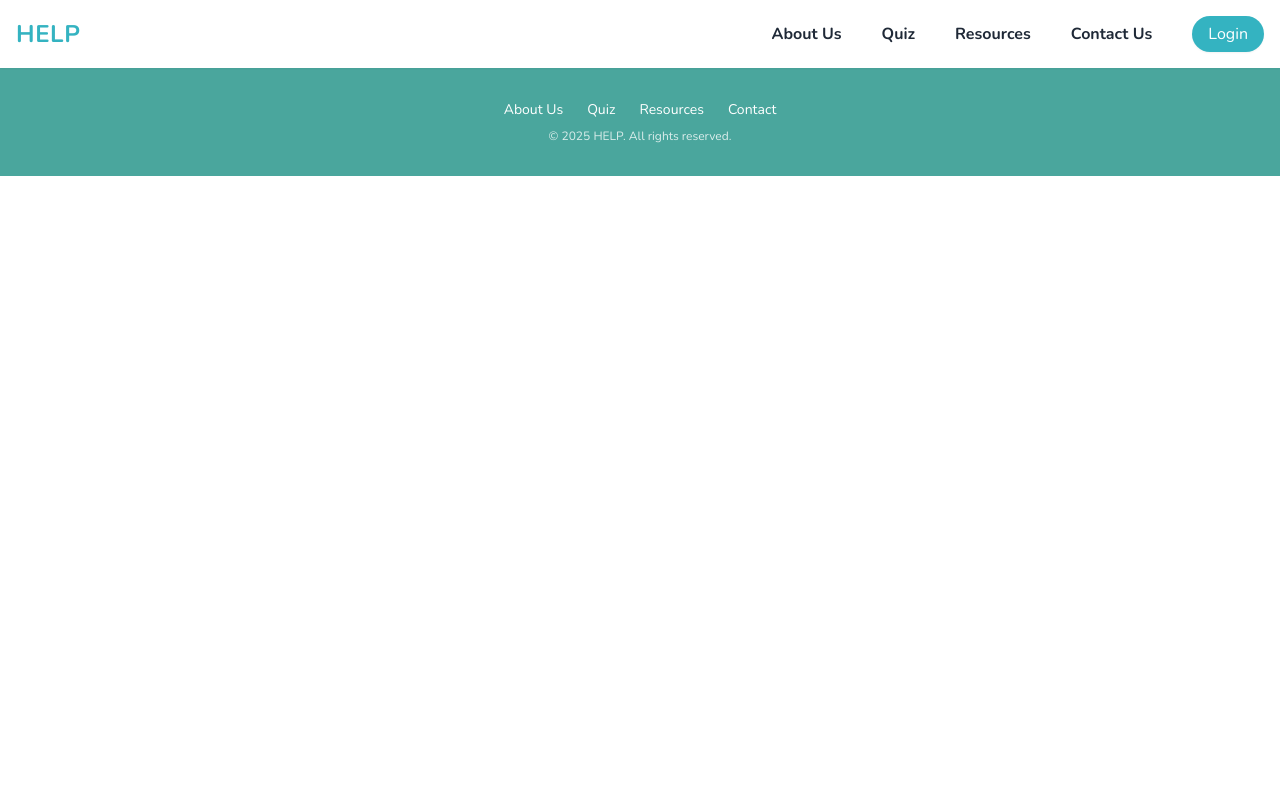
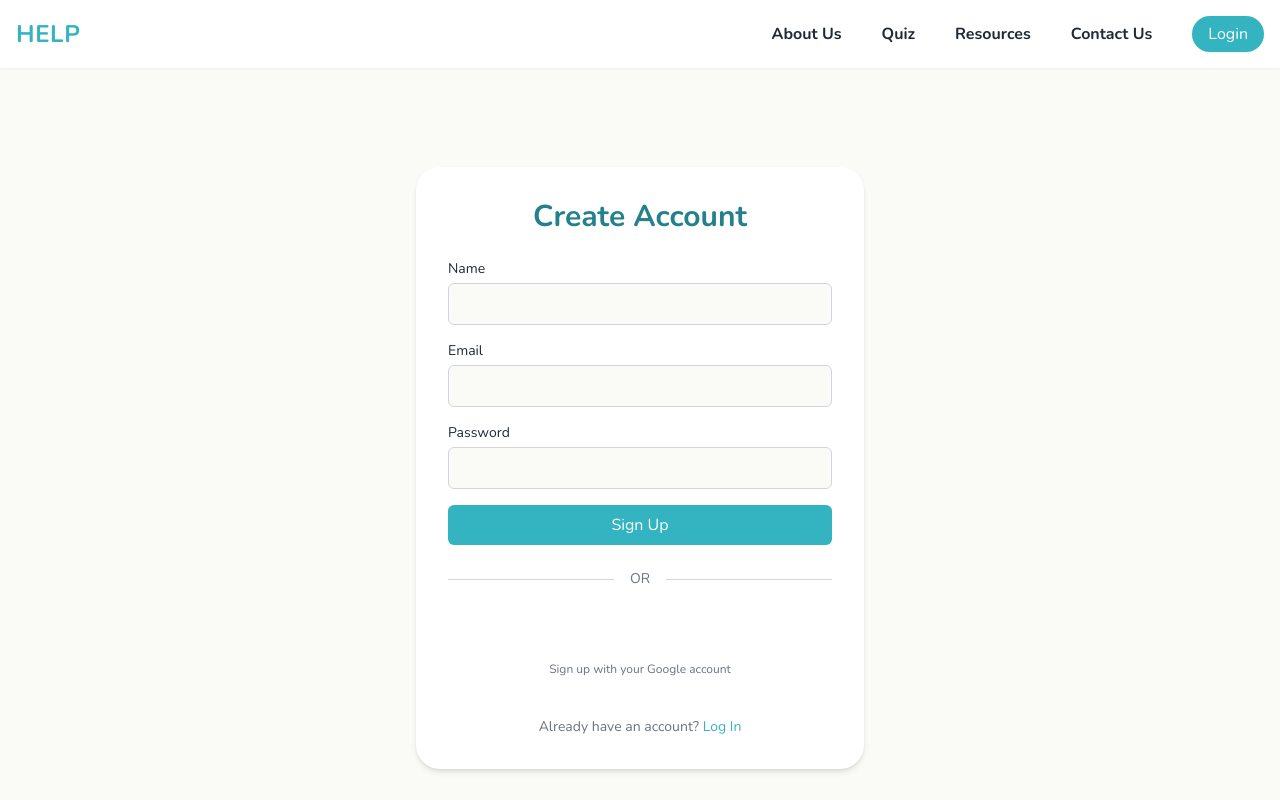
Before and after one commit to Tareq0377/GQ, a React (Vite) app in the folder client/: page /signup in a window 1280 px wide. Shown: the top 800 px of the page. Built offline with nearby package versions, Linux system fonts and the light colour scheme.

Commit message:
Signup Page and Login Page Updates

```diff
--- a/client/src/App.jsx
+++ b/client/src/App.jsx
@@ -4,6 +4,7 @@ import About from './pages/About';
 import Resources from "./pages/Resources";
 import Contact from './pages/Contact';
 import Login from './pages/Login';
+import Signup from './pages/Signup';
 import Quiz from './pages/Quiz';
 import Navbar from './components/Navbar';
 import Footer from './components/Footer';
@@ -18,6 +19,7 @@ function App() {
       <Routes>
       <Route path="/" element={<LandingPage />} />
         <Route path="/login" element={<Login />} />
+        <Route path="/signup" element={<Signup />} />
         <Route path="/about" element={<About />} />
         <Route path="/resources" element={<Resources />} />
         <Route path="/contact" element={<Contact />} />
--- a/client/src/pages/Login.jsx
+++ b/client/src/pages/Login.jsx
@@ -1,9 +1,11 @@
 import { useState } from 'react';
+import { useNavigate } from 'react-router-dom';
 import { GoogleLogin } from '@react-oauth/google';
 import { jwtDecode } from 'jwt-decode';
 import Input from '../components/Input';
 
 export default function Login() {
+  const navigate = useNavigate();
   const [form, setForm] = useState({ username: '', password: '' });
 
   const handleChange = (e) => {
@@ -12,14 +14,25 @@ export default function Login() {
 
   const handleFormLogin = (e) => {
     e.preventDefault();
-    console.log("Username:", form.username, "Password:", form.password);
-    // TODO: Replace with real authentication
+    const user = {
+      name: form.username,
+      email: `${form.username}@helpendoflife.org`,
+      role: "user"
+    };
+    localStorage.setItem("user", JSON.stringify(user));
+    window.location.href = "/quiz";
   };
 
   const handleGoogleLogin = (credentialResponse) => {
     const userInfo = jwtDecode(credentialResponse.credential);
-    localStorage.setItem("user", JSON.stringify(userInfo));
-    window.location.href = "/";
+    const user = {
+      name: userInfo.name,
+      email: userInfo.email,
+      picture: userInfo.picture,
+      role: "user"
+    };
+    localStorage.setItem("user", JSON.stringify(user));
+    window.location.href = "/quiz";
   };
 
   return (
@@ -66,6 +79,16 @@ export default function Login() {
             onError={() => console.log("Google Login Failed")}
           />
         </div>
+
+        <div className="text-sm text-center text-gray-500 pt-4">
+          Don’t have an account?{' '}
+          <button
+            onClick={() => navigate('/signup')}
+            className="text-primary hover:underline font-medium"
+          >
+            Sign Up
+          </button>
+        </div>
       </div>
     </div>
   );
--- a/client/src/pages/Quiz.jsx
+++ b/client/src/pages/Quiz.jsx
@@ -1,3 +1,4 @@
+import { useLocation } from "react-router-dom";
 import { useState, useEffect } from "react";
 import { useNavigate } from "react-router-dom";
 import NavigationButtons from "../components/NavigationButtons";
@@ -11,8 +12,12 @@ import {
 } from "../data/Quizdata";
 
 export default function QuizPage() {
+  const location = useLocation();
+  const reviewStep = location.state?.goToStep;
+  const resumeData = location.state?.resumeData;
   const savedProgress = localStorage.getItem("quizProgress");
-  const initialProgress = savedProgress ? JSON.parse(savedProgress) : null;
+  const initialProgress = resumeData || (savedProgress ? JSON.parse(savedProgress) : null);
+
 
   const [step, setStep] = useState(initialProgress?.step || 0);
   const [responses, setResponses] = useState(initialProgress?.responses || {});
@@ -25,6 +30,15 @@ export default function QuizPage() {
   const [showConfirmation, setShowConfirmation] = useState(false);
 
   const navigate = useNavigate();
+
+  useEffect(() => {
+    if (reviewStep !== undefined && !started) {
+      setStarted(true);
+      setStep(reviewStep);
+      // Optional: clear the history state
+      window.history.replaceState(null, "");
+    }
+  }, [reviewStep]);
 
   const totalQuestions = personalQuestions.length + likertQuestions.length;
   const allQuestions = [...personalQuestions, ...likertQuestions];
@@ -160,8 +174,14 @@ export default function QuizPage() {
 
   return (
     <div className="min-h-screen bg-neutral-50 py-10 px-4 flex flex-col items-center">
-      <div className="w-full max-w-3xl bg-white rounded-2xl shadow-lg p-8 md:p-10 space-y-6">
-        <div className="flex justify-end mb-2">
+      <div className="w-full max-w-6xl bg-white rounded-2xl shadow-lg p-8 md:p-10 grid grid-cols-1 md:grid-cols-[3fr_1fr] gap-8">
+
+        {/* Left Column - Main Quiz Content */}
+        <div className="space-y-6">
+          <div className="flex justify-between items-center">
+            <div className="text-sm text-gray-600 font-medium">
+              Question {step + 1} of {totalQuestions}
+            </div>
             <button
               onClick={handleReset}
               className="text-sm text-red-500 hover:underline hover:text-red-700"
@@ -186,6 +206,38 @@ export default function QuizPage() {
             onNext={handleNext}
           />
         </div>
+
+        {/* Right Column - Tracker */}
+        <div className="hidden md:block">
+          <h3 className="text-sm font-semibold text-gray-700 mb-2">Answered Tracker</h3>
+          <div className="grid grid-cols-5 gap-2">
+          {allQuestions.map((q, idx) => {
+            const answered = responses[q.id];
+            const allAnswered = allQuestions.every((question) => responses[question.id]);
+
+            const isClickable = allAnswered; // Change this logic if you want stricter rules
+
+            return (
+              <button
+                key={q.id}
+                onClick={() => isClickable && setStep(idx)}
+                disabled={!isClickable}
+                className={`h-8 w-8 rounded-full text-xs flex items-center justify-center font-bold transition
+                  ${answered ? "bg-primary text-white" : "bg-gray-200 text-gray-500"}
+                  ${isClickable ? "hover:scale-105 cursor-pointer" : "opacity-50 cursor-not-allowed"}`}
+                title={
+                  isClickable
+                    ? `Go to Question ${idx + 1}`
+                    : `Complete all questions to navigate`
+                }
+              >
+                {idx + 1}
+              </button>
+            );
+          })}
+          </div>
+        </div>
+      </div>
     </div>
   );
 }
--- a/client/src/pages/ReviewAnswers.jsx
+++ b/client/src/pages/ReviewAnswers.jsx
@@ -1,5 +1,6 @@
 import React from "react";
 import { useLocation, useNavigate } from "react-router-dom";
+import { likertOptions } from "../data/Quizdata";
 
 export default function ReviewAnswers() {
   const { state } = useLocation();
@@ -14,23 +15,51 @@ export default function ReviewAnswers() {
     );
   }
 
+  const getResponseText = (q) => {
+    if (q.type === "text" || q.type === "email" || q.type === "select") {
+      return responses[q.id] || "Not answered";
+    }
+
+    const matched = likertOptions.find((opt) => opt.value === parseInt(responses[q.id]));
+    return matched?.text || "Not answered";
+  };
+
   return (
     <div className="min-h-screen bg-neutral-50 py-10 px-4 flex flex-col items-center font-sans">
       <div className="max-w-3xl w-full bg-white rounded-2xl shadow-lg p-8 space-y-6">
         <h1 className="text-3xl font-bold text-primary-dark text-center">Review Your Answers</h1>
 
         <div className="space-y-4 max-h-[60vh] overflow-y-auto px-1">
-          {allQuestions.map((q) => (
+          {allQuestions.map((q, index) => (
             <div key={q.id} className="bg-gray-100 p-4 rounded-md border border-gray-200">
-              <p className="text-sm text-gray-500">{q.label || q.question}</p>
-              <p className="text-base font-medium text-gray-800 mt-1">{responses[q.id] || "Not answered"}</p>
+              <p className="text-sm text-gray-500 mb-1">Q{index + 1}: {q.label || q.question}</p>
+              <div className="flex justify-between items-center">
+                <span className="text-base font-medium text-gray-800">{getResponseText(q)}</span>
+                <button
+                  onClick={() =>
+                    navigate("/quiz", {
+                      state: {
+                        goToStep: index,
+                        resumeData: { responses, score, answeredCount },
+                      },
+                    })
+                  }
+                  className="text-sm text-indigo-600 hover:underline"
+                >
+                  Edit
+                </button>
+              </div>
             </div>
           ))}
         </div>
 
         <div className="flex justify-center gap-4 pt-6">
           <button
-            onClick={() => navigate(-1)}
+            onClick={() =>
+              navigate("/quiz", {
+                state: { goToLastStep: true }
+              })
+            }
             className="bg-gray-300 text-gray-800 px-6 py-2 rounded-md hover:bg-gray-400 transition"
           >
             Go Back
--- /dev/null
+++ b/client/src/pages/Signup.jsx
@@ -0,0 +1,120 @@
+import { useState } from "react";
+import { GoogleLogin } from "@react-oauth/google";
+import { jwtDecode } from "jwt-decode";
+import { useNavigate } from "react-router-dom";
+import Input from "../components/Input";
+
+export default function Signup() {
+  const navigate = useNavigate();
+  const [form, setForm] = useState({
+    name: "",
+    email: "",
+    password: "",
+  });
+  const [error, setError] = useState("");
+
+  const handleChange = (e) => {
+    const { name, value } = e.target;
+    setForm((prev) => ({ ...prev, [name]: value }));
+    setError("");
+  };
+
+  const handleSubmit = (e) => {
+    e.preventDefault();
+
+    const userData = {
+      name: form.name,
+      email: form.email,
+      role: "user",
+    };
+
+    localStorage.setItem("user", JSON.stringify(userData));
+    navigate("/quiz");
+  };
+
+  const handleGoogleSignup = (credentialResponse) => {
+    const userInfo = jwtDecode(credentialResponse.credential);
+    const user = {
+      name: userInfo.name,
+      email: userInfo.email,
+      picture: userInfo.picture,
+      role: "user",
+    };
+    localStorage.setItem("user", JSON.stringify(user));
+    navigate("/quiz");
+  };
+
+  return (
+    <div className="min-h-screen bg-neutral-50 flex items-center justify-center px-4 py-16 font-sans">
+      <div className="w-full max-w-md bg-white rounded-2xl shadow-md p-8 space-y-6">
+        <h2 className="text-3xl font-bold text-center text-primary-dark">Create Account</h2>
+
+        {/* Manual Sign Up */}
+        <form onSubmit={handleSubmit} className="space-y-4">
+          <Input
+            label="Name"
+            name="name"
+            type="text"
+            value={form.name}
+            onChange={handleChange}
+            required
+          />
+          <Input
+            label="Email"
+            name="email"
+            type="email"
+            value={form.email}
+            onChange={handleChange}
+            required
+          />
+          <Input
+            label="Password"
+            name="password"
+            type="password"
+            value={form.password}
+            onChange={handleChange}
+            required
+          />
+
+          {error && <p className="text-sm text-red-500">{error}</p>}
+
+          <button
+            type="submit"
+            className="w-full bg-primary text-white py-2 rounded-md hover:bg-primary-dark transition font-medium"
+          >
+            Sign Up
+          </button>
+        </form>
+
+        {/* Divider */}
+        <div className="flex items-center my-6">
+          <div className="flex-grow h-px bg-gray-300" />
+          <span className="mx-4 text-sm text-gray-500">OR</span>
+          <div className="flex-grow h-px bg-gray-300" />
+        </div>
+
+        {/* Google Sign Up */}
+        <div className="space-y-2">
+          <div className="flex justify-center">
+            <GoogleLogin
+              onSuccess={handleGoogleSignup}
+              onError={() => console.log("Google Sign Up Failed")}
+            />
+          </div>
+          <p className="text-xs text-center text-gray-500">Sign up with your Google account</p>
+        </div>
+
+        {/* Login Link */}
+        <div className="text-sm text-center text-gray-500 pt-4">
+          Already have an account?{" "}
+          <button
+            onClick={() => navigate("/login")}
+            className="text-primary hover:underline font-medium"
+          >
+            Log In
+          </button>
+        </div>
+      </div>
+    </div>
+  );
+}
```
Lines whose indentation alone changed are shown as unchanged.
